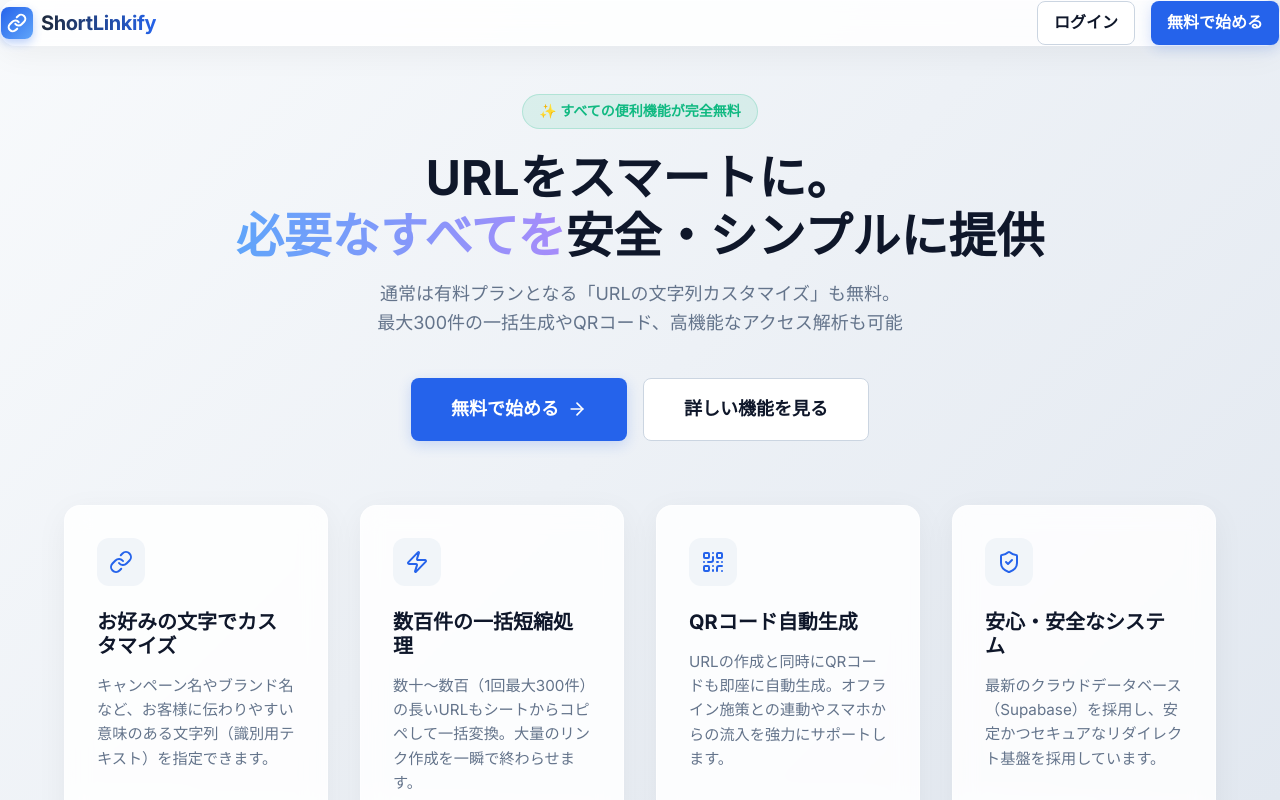
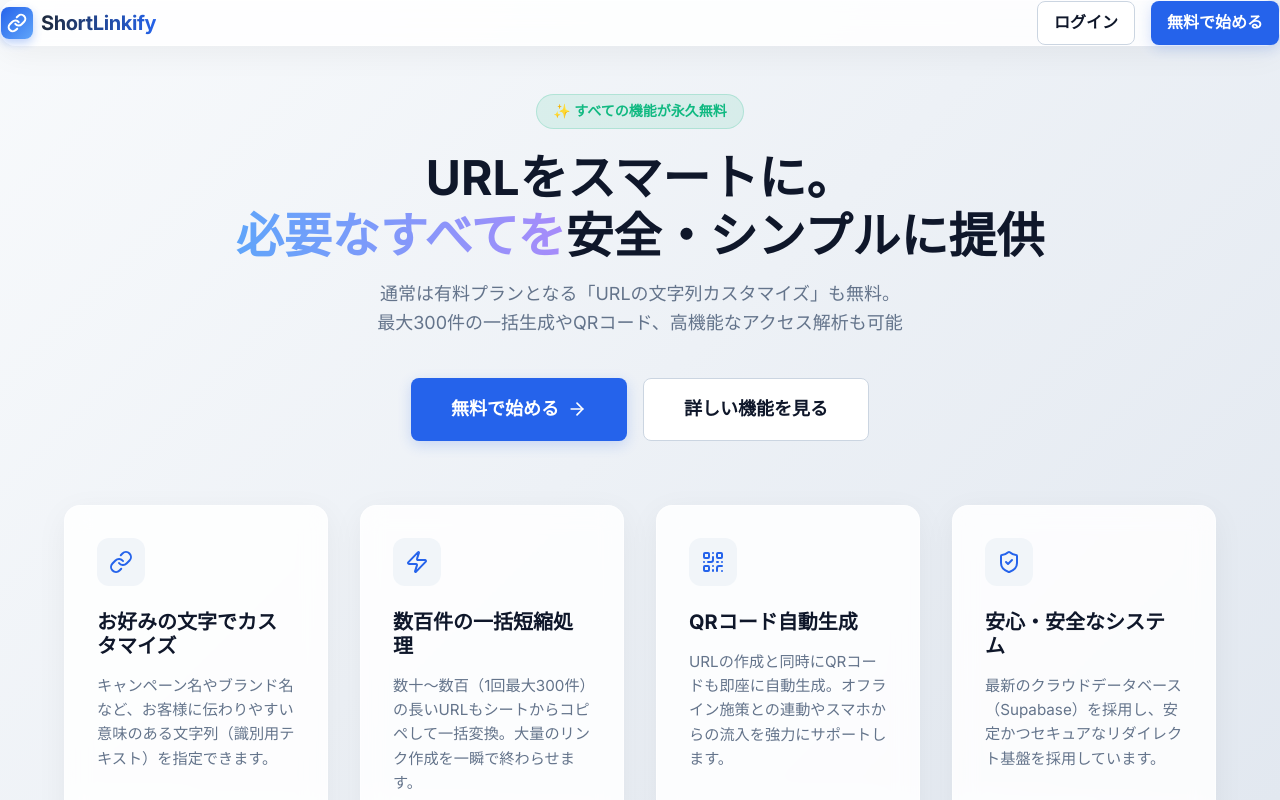
Before and after one commit to atsu449-cyber/shortlinkify, a Next.js app: page / in a window 1280 px wide. Shown: the top 800 px of the page. Built offline with nearby package versions, Linux system fonts and the light colour scheme; no server answers.

Commit message:
Update hero text to すべての機能が永久無料

```diff
--- a/src/app/page.tsx
+++ b/src/app/page.tsx
@@ -7,7 +7,7 @@ export default function Home() {
       {/* Hero Section */}
       <section className="text-center animate-fade-in hero-section" style={{ marginTop: '1rem', marginBottom: '4rem' }}>
         <div style={{ display: 'inline-block', background: 'rgba(16, 185, 129, 0.1)', color: 'var(--success)', padding: '0.35rem 1rem', borderRadius: '999px', fontWeight: 600, marginBottom: '1.25rem', border: '1px solid rgba(16, 185, 129, 0.2)', fontSize: '0.875rem' }}>
-          ✨ すべての便利機能が完全無料
+          ✨ すべての機能が永久無料
         </div>
         <h1 className="hero-title" style={{ fontSize: '3rem', marginBottom: '1rem', lineHeight: 1.2 }}>
           URLをスマートに。<br />
```
